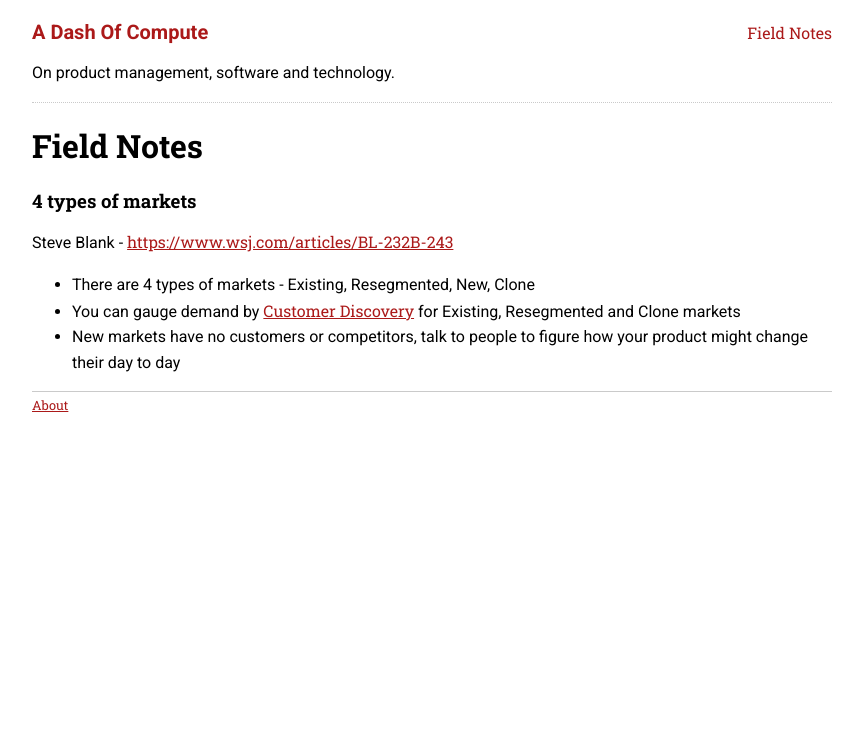
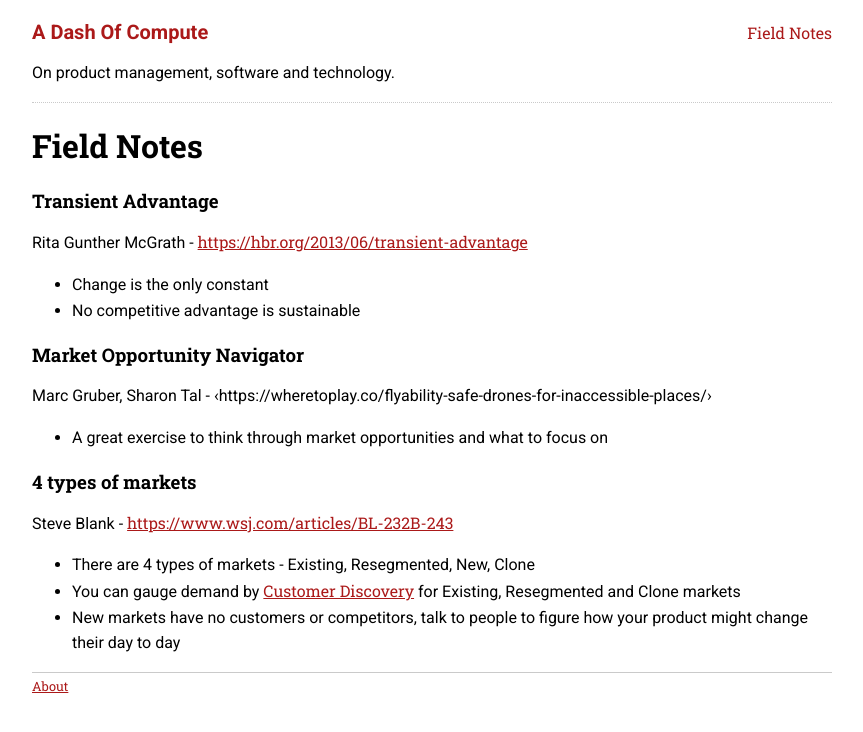
Before and after one commit to sautee/sautee.github.io, a Jekyll site: the page built from pages/fieldnotes.md, in a window 1280 px wide. Shown: the top 732 px of the page, without its empty margins (208-1071 px from the left). Built offline with Jekyll 4.4.1, drawn with Linux system fonts in a browser that asks for light colours.

Commit message:
Update fieldnotes.md

```diff
--- a/pages/fieldnotes.md
+++ b/pages/fieldnotes.md
@@ -3,6 +3,18 @@ title: Field Notes
 layout: page
 permalink: /fieldnotes
 ---
+
+### Transient Advantage
+Rita Gunther McGrath - <https://hbr.org/2013/06/transient-advantage>
+
+- Change is the only constant
+- No competitive advantage is sustainable
+
+
+### Market Opportunity Navigator
+Marc Gruber, Sharon Tal - ‹https://wheretoplay.co/flyability-safe-drones-for-inaccessible-places/›
+
+- A great exercise to think through market opportunities and what to focus on
 
 ### 4 types of markets
 Steve Blank - <https://www.wsj.com/articles/BL-232B-243>
```
